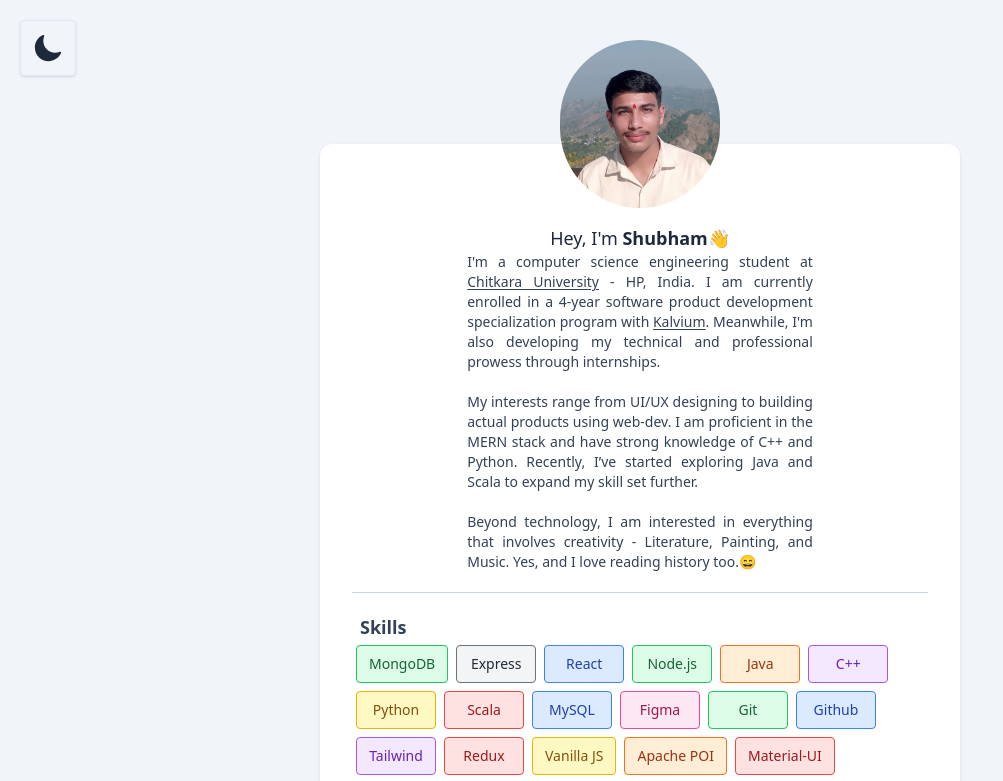
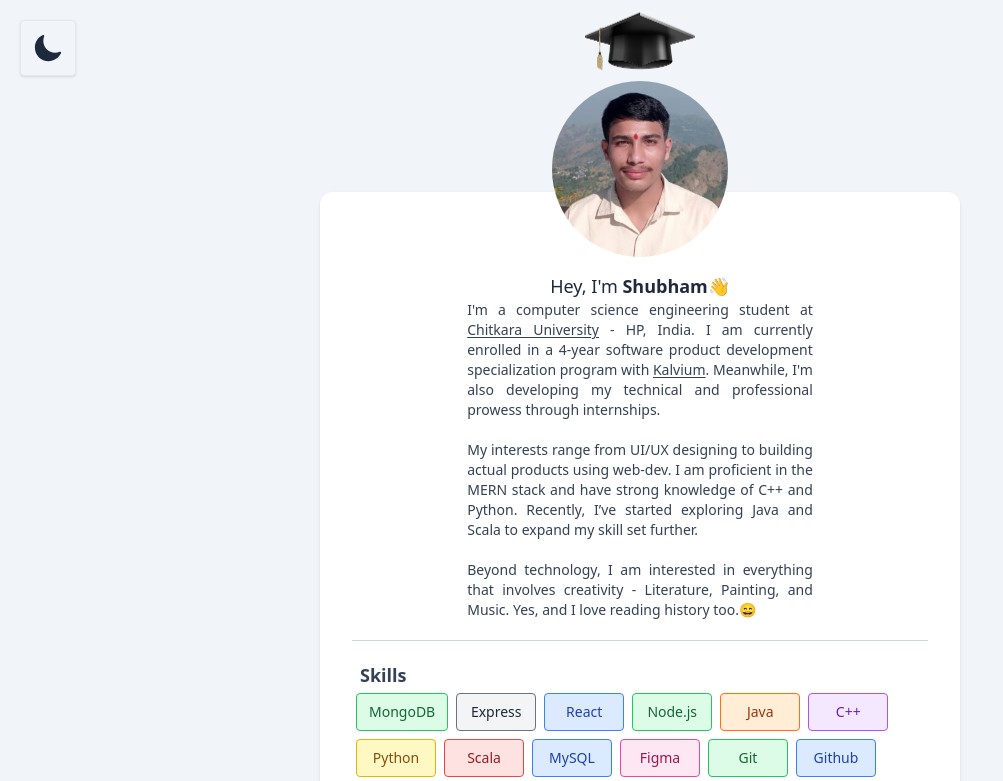
Before and after one commit to suu-b/Portfolio, a React (Vite) app in the folder portfolio-client/: page / in a window 1280 px wide. Shown: the top 781 px of the page, without its empty margins (0-1003 px from the left). Built offline with nearby package versions, Linux system fonts and the light colour scheme; no server answers.

Commit message:
style: grad-cap

```diff
--- a/portfolio-client/src/App.jsx
+++ b/portfolio-client/src/App.jsx
@@ -1,6 +1,7 @@
 import Projects from "./sections/Projects"
 import React, { useState } from "react"
 import profileImage from "/assets/profile.jpg"
+import gradCap from "/assets/grad-cap.png"
 import Introduction from "./sections/Introduction"
 import Skills from "./sections/Skills"
 import Contacts from "./sections/Contacts"
@@ -12,8 +13,11 @@ function App() {
   return (
     <div className="bg-slate-100 dark:bg-slate-800 flex flex-col justify-center items-center p-3 lg:py-8">
       <DarkModeToggle />
-      <img src={profileImage} className="w-52 lg:w-40 rounded-full lg:mt-0 lg:absolute top-10" alt="profile-image" />
-      <div className="w-[90vw] mt-10 lg:mt-28 lg:w-[50vw] p-5 lg:p-8 dark:bg-gray-900 bg-white shadow rounded-xl lg:pt-20">
+      <div className="lg:absolute top-5 flex flex-col items-center justify-between">
+        <img src={gradCap} className="animate-bounce w-32 lg:w-28 rounded-full lg:mt-0 top-0" alt="profile-image" />
+        <img src={profileImage} className="w-52 lg:w-44  rounded-full" alt="profile-image" />
+      </div>
+      <div className="w-[90vw] mt-10 lg:mt-40 lg:w-[50vw] p-5 lg:p-8 dark:bg-gray-900 bg-white shadow rounded-xl lg:pt-20">
         <Introduction />
         <hr className="my-5 border-slate-300 dark:border-slate-600" />
         <Skills />
--- a/portfolio-client/tailwind.config.js
+++ b/portfolio-client/tailwind.config.js
@@ -1,6 +1,6 @@
 /** @type {import('tailwindcss').Config} */
 export default {
-  darkMode : 'class',
+  darkMode: 'class',
   content: [
     "./index.html",
     "./src/**/*.{js,ts,jsx,tsx}",
@@ -11,7 +11,9 @@ export default {
     },
   ],
   theme: {
-    extend: {},
+    extend: {
+      animation: { bounce: 'bounce 2.5s infinite', },
+    },
   },
   plugins: [],
 };
```
Also changed, not shown: portfolio-client/public/assets/grad-cap.png (added), portfolio-client/public/assets/profile.jpg.
